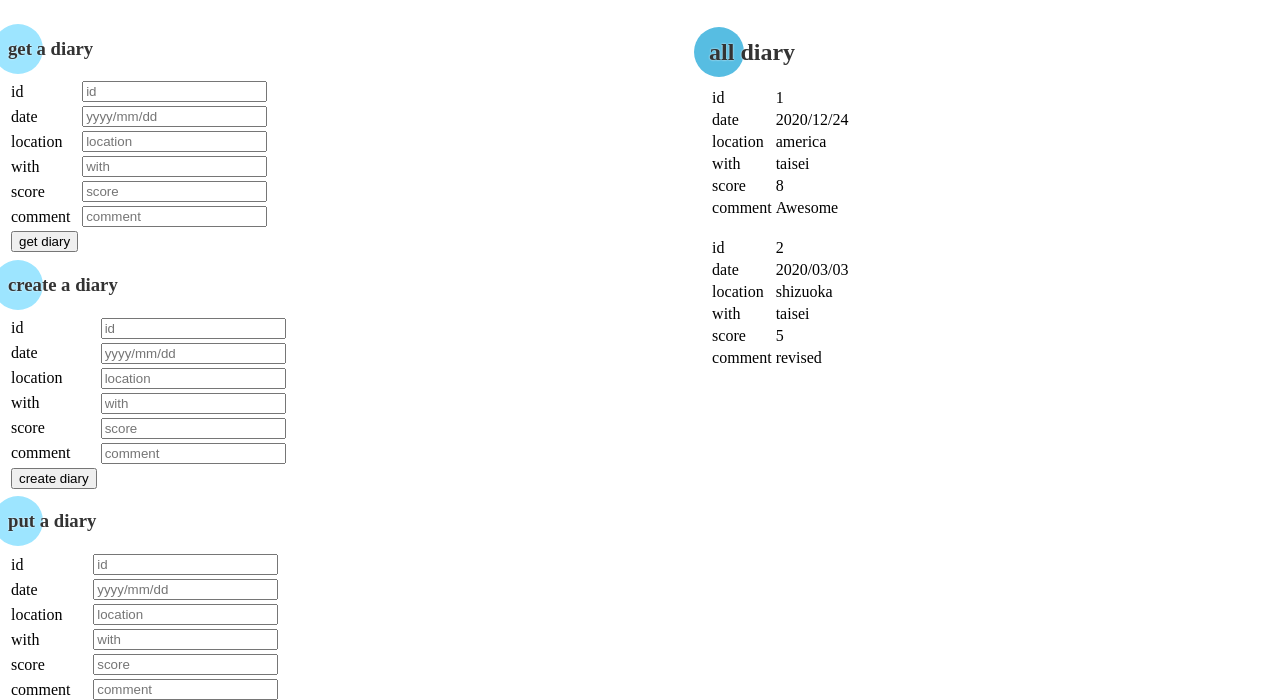
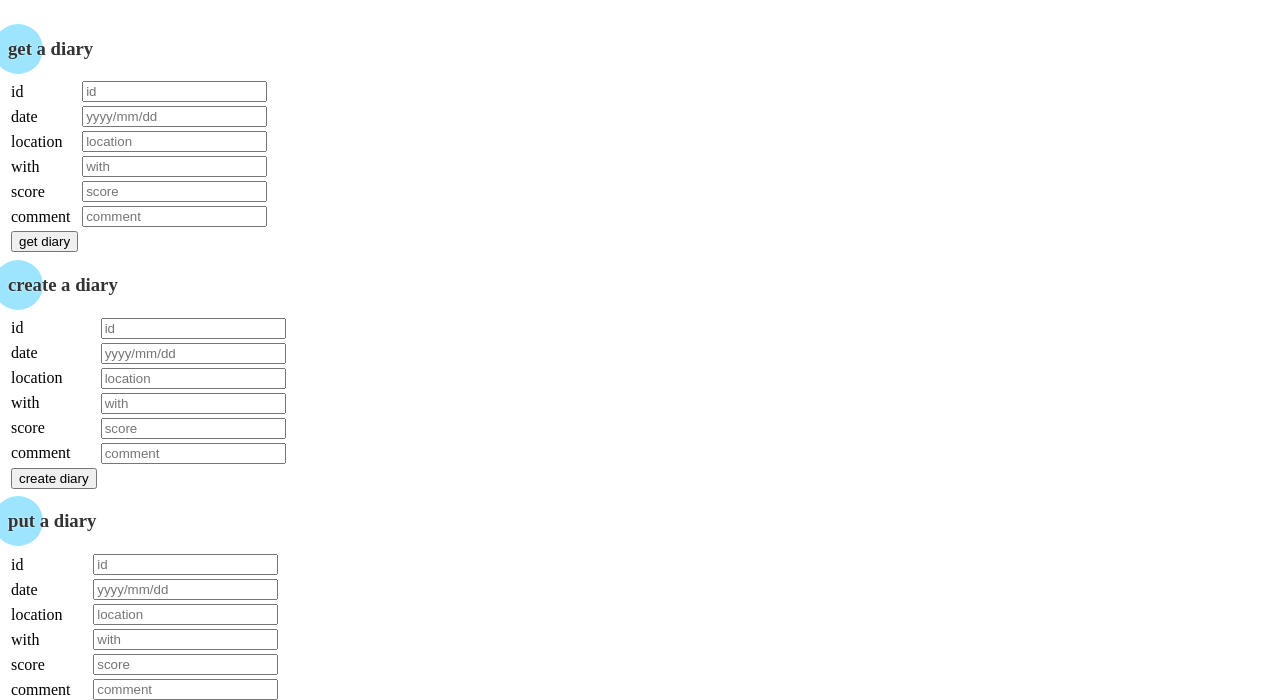
Before and after one commit to KitamuraTaisei/CC-API-soloProject, a website: page src/view/index.html in a window 1280 px wide. Shown: the part 93-793 px from the top of the page. Drawn offline with Linux system fonts and the light colour scheme.

Commit message:
change a little bit

```diff
--- a/src/view/index.html
+++ b/src/view/index.html
@@ -167,68 +167,6 @@
       </div>
       <div id="out">
         <p></p>
-        <h2>all diary</h2>
-        <p></p>
-        <p></p>
-        <div id="out"></div>
-
-        <table border="0">
-          <tbody>
-            <tr>
-              <td>id</td>
-              <td>1</td>
-            </tr>
-            <tr>
-              <td>date</td>
-              <td>2020/12/24</td>
-            </tr>
-            <tr>
-              <td>location</td>
-              <td>america</td>
-            </tr>
-            <tr>
-              <td>with</td>
-              <td>taisei</td>
-            </tr>
-            <tr>
-              <td>score</td>
-              <td>8</td>
-            </tr>
-            <tr>
-              <td>comment</td>
-              <td>Awesome</td>
-            </tr>
-          </tbody>
-        </table>
-        <p></p>
-        <table border="0">
-          <tbody>
-            <tr>
-              <td>id</td>
-              <td>2</td>
-            </tr>
-            <tr>
-              <td>date</td>
-              <td>2020/03/03</td>
-            </tr>
-            <tr>
-              <td>location</td>
-              <td>shizuoka</td>
-            </tr>
-            <tr>
-              <td>with</td>
-              <td>taisei</td>
-            </tr>
-            <tr>
-              <td>score</td>
-              <td>5</td>
-            </tr>
-            <tr>
-              <td>comment</td>
-              <td>revised</td>
-            </tr>
-          </tbody>
-        </table>
       </div>
     </div>
   </body>
```
Also changed, not shown: README.md.
